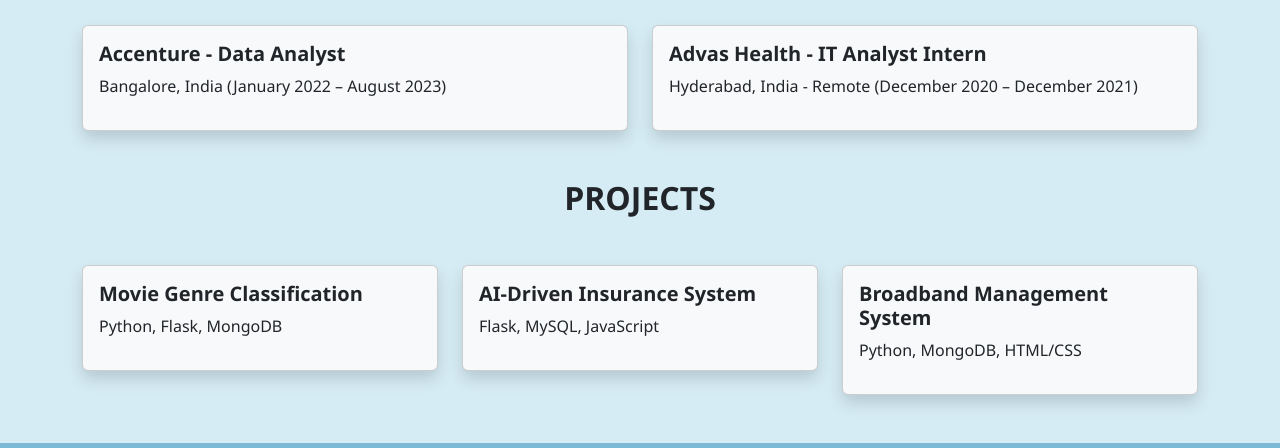
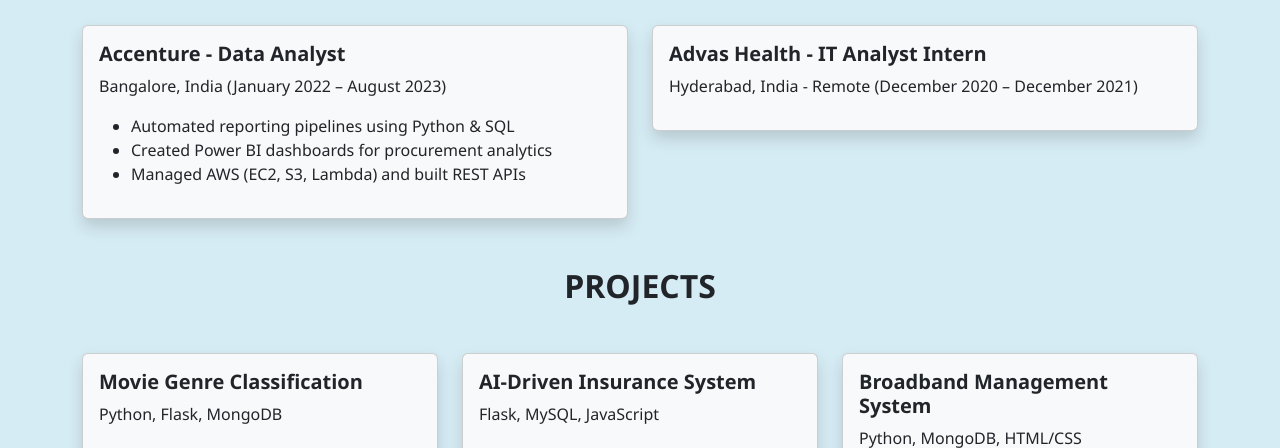
Before and after one commit to Ishwarya-Narla/Github-portfolio, a plain HTML site: page index.html in a window 1280 px wide. Shown: the part 652-1100 px from the top of the page. Drawn offline with nearby package versions, Linux system fonts and the light colour scheme.

Commit message:
Update index.html

```diff
--- a/index.html
+++ b/index.html
@@ -58,8 +58,11 @@
     <div class="col-md-6">
       <a href="accenture.html" class="text-decoration-none text-dark">
         <div class="card p-3 bg-light shadow">
-          <h5 class="fw-bold">Accenture - Data Analyst</h5>
-          <p>Bangalore, India (January 2022 – August 2023)</p>
+          <h5 class="fw-bold">Accenture - Data Analyst</h5> <p>Bangalore, India (January 2022 – August 2023)</p>
+        <ul> <li>Automated reporting pipelines using Python & SQL</li>
+      <li>Created Power BI dashboards for procurement analytics</li>
+      <li>Managed AWS (EC2, S3, Lambda) and built REST APIs</li>
+        </ul>
         </div>
       </a>
     </div>
```
